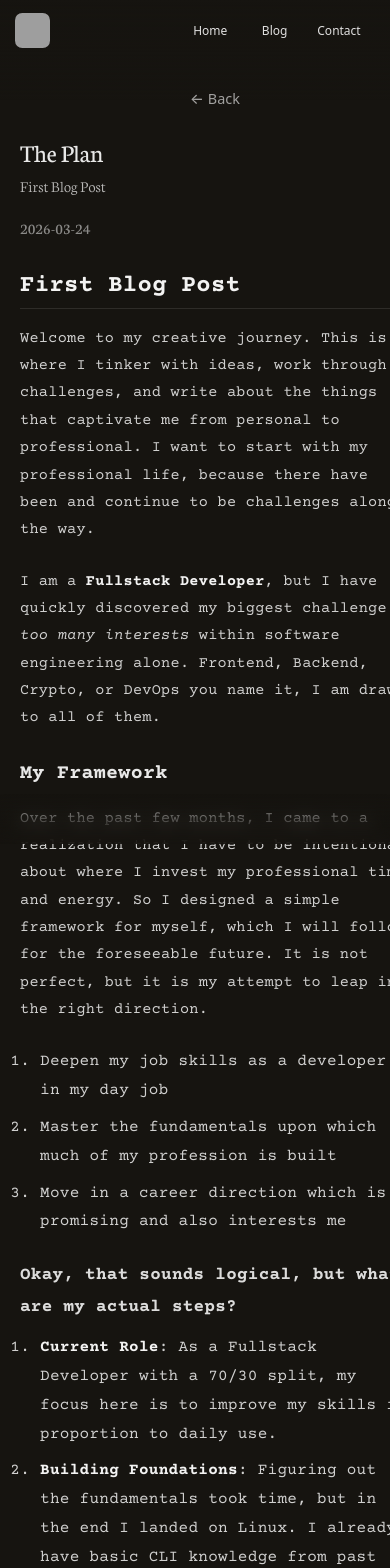
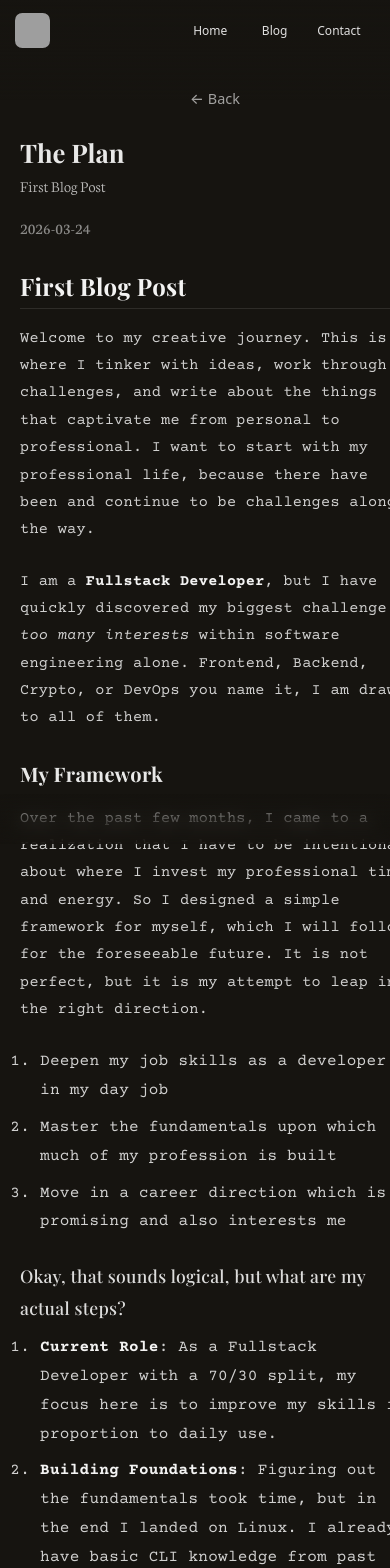
Before and after one commit to BenediktStr/Website, a React (Vite) app: page /post/post-1 in a window 390 px wide. Shown: the top 1568 px of the page. Built offline with nearby package versions, Linux system fonts and the light colour scheme; grey boxes are pictures that could not be loaded.

Commit message:
update mobile

```diff
--- a/index.html
+++ b/index.html
@@ -7,7 +7,7 @@
     <meta name="color-scheme" content="dark">
     <link rel="preconnect" href="https://fonts.googleapis.com">
     <link rel="preconnect" href="https://fonts.gstatic.com" crossorigin>
-    <link href="https://fonts.googleapis.com/css2?family=Courier+Prime:ital,wght@0,400;0,700;1,400&family=Neuton:wght@300;400;700&display=block" rel="stylesheet">
+    <link href="https://fonts.googleapis.com/css2?family=Courier+Prime:ital,wght@0,400;0,700;1,400&family=Neuton:wght@300;400;700&family=Playfair+Display:wght@400;500;700&display=block" rel="stylesheet">
     <title>Benediktstr</title>
     <style>
 
--- a/src/pages/PostPage.css
+++ b/src/pages/PostPage.css
@@ -56,7 +56,8 @@
 .post-header h1 {
   margin: 0 0 0.5rem 0;
   font-size: 2.5rem;
-  font-weight: 400;
+  font-weight: 700;
+  font-family: 'Playfair Display', Georgia, serif;
   color: rgba(255, 255, 255, 0.9);
 }
 
@@ -87,7 +88,8 @@
 /* Markdown Headings */
 .post-content h1 {
   font-size: 2.2rem;
-  font-weight: 600;
+  font-weight: 700;
+  font-family: 'Playfair Display', Georgia, serif;
   margin: 2rem 0 1rem 0;
   color: rgba(255, 255, 255, 0.95);
   border-bottom: 1px solid rgba(255, 255, 255, 0.1);
@@ -96,14 +98,16 @@
 
 .post-content h2 {
   font-size: 1.75rem;
-  font-weight: 600;
+  font-weight: 700;
+  font-family: 'Playfair Display', Georgia, serif;
   margin: 1.5rem 0 0.8rem 0;
   color: rgba(255, 255, 255, 0.9);
 }
 
 .post-content h3 {
   font-size: 1.4rem;
-  font-weight: 600;
+  font-weight: 500;
+  font-family: 'Playfair Display', Georgia, serif;
   margin: 1.2rem 0 0.6rem 0;
   color: rgba(255, 255, 255, 0.85);
 }
```
